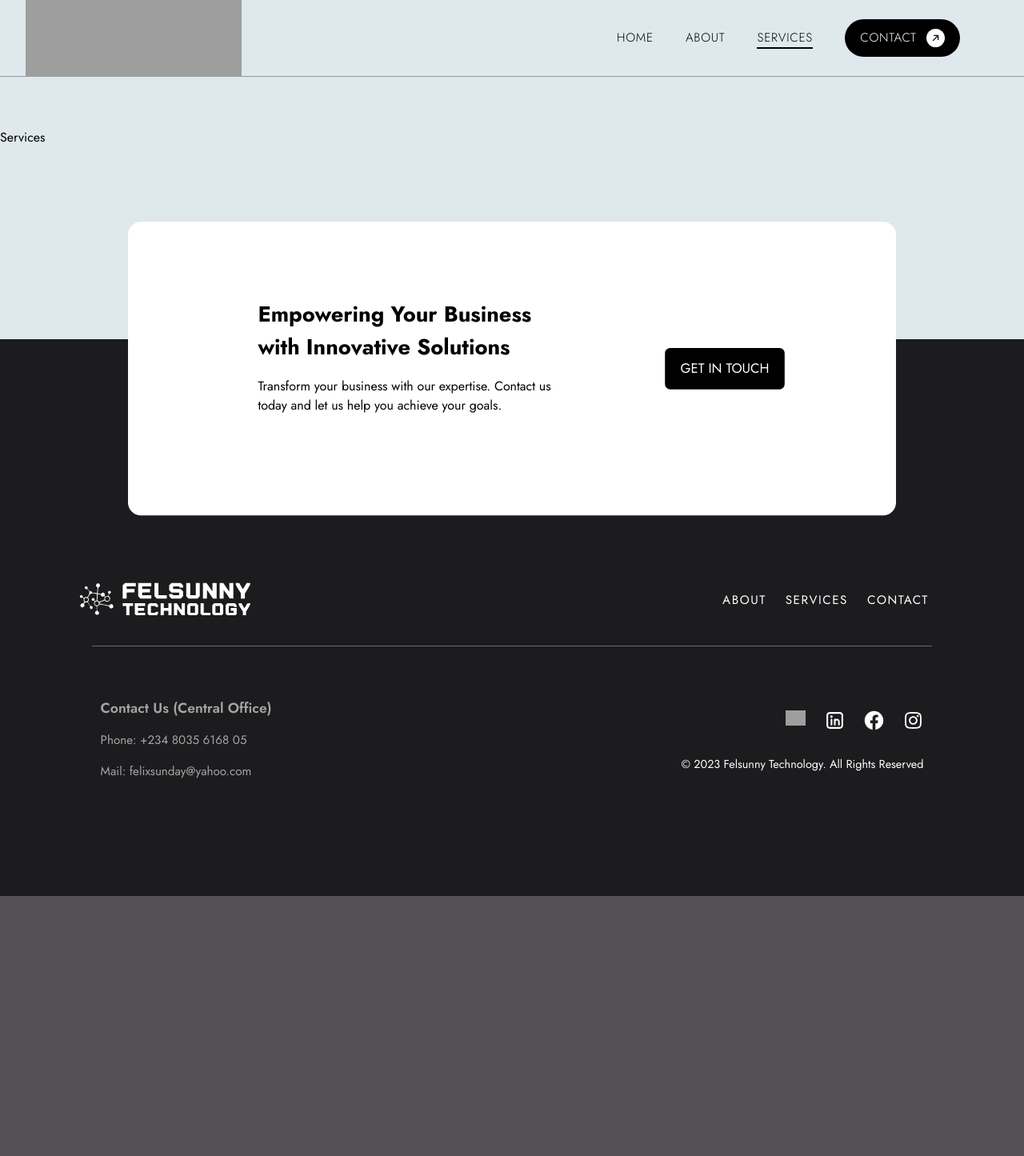
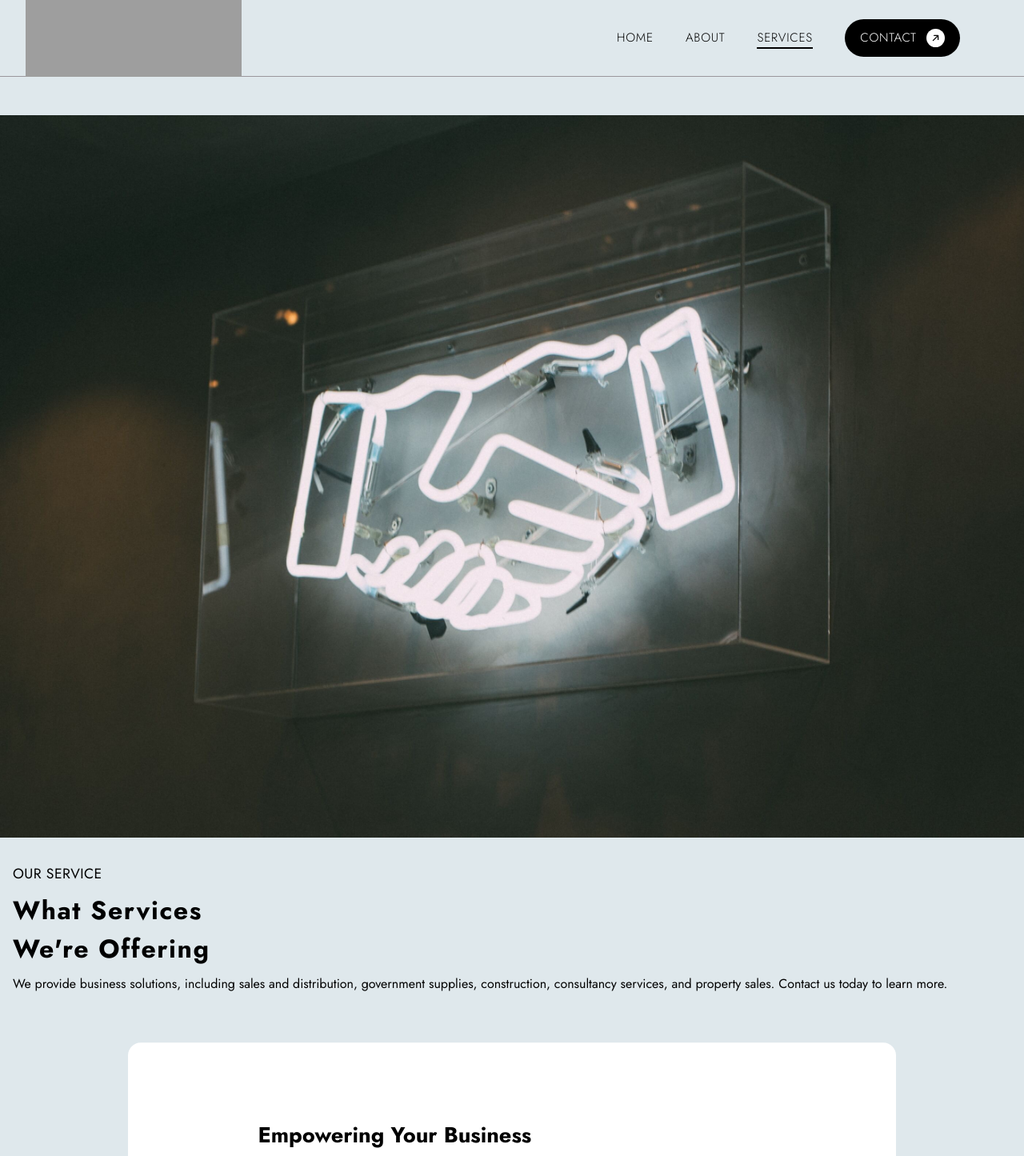
Before and after one commit to NIKO-DEV06/Felsunny-Technology, a Next.js app: page /services in a window 1280 px wide. Shown: the top 1445 px of the page at 80% size. Before the commit the page ends 1120 px from the top, so only its background shows below. Built offline with nearby package versions, Linux system fonts and the light colour scheme; grey boxes are pictures that could not be loaded.

Commit message:
started services page

```diff
--- a/components/About.jsx
+++ b/components/About.jsx
@@ -28,7 +28,7 @@
     visible: { opacity: 1, transition: { duration: 1 } },
   };
   return (
-    <main className="pt-[7.5rem] md:pt-[9rem] pb-[13rem] bg-[#dfe8ec]">
+    <main className="pt-[3rem] md:pt-[9rem] pb-[13rem] bg-[#dfe8ec]">
       <div className="">
         <motion.div initial="hidden" animate="visible" variants={variants}>
           <Image
@@ -36,7 +36,7 @@
             alt="about"
             width={300}
             heght={300}
-            className="mx-auto w-full md:w-auto"
+            className="mx-auto w-full md:w-[30rem]"
             priority
           />
         </motion.div>
--- a/components/Header.jsx
+++ b/components/Header.jsx
@@ -131,9 +131,7 @@
             </motion.div>
           </div>
           <motion.div
-            initial="hidden"
-            animate="visible"
-            variants={linkVariants}
+            whileTap={{ scale: 0.9 }}
             onClick={openNav}
             className="md:hidden flex items-center"
           >
@@ -158,7 +156,7 @@
                 alt="cancel-svg"
                 width={40}
                 height={40}
-                className="fixed right-[1.5rem] top-[1.5rem] z-50 z cursor-pointer"
+                className="fixed right-[1.5rem] top-[1.5rem] z-50 cursor-pointer"
               />
               <Link
                 onClick={closeNav}
--- a/components/Services.jsx
+++ b/components/Services.jsx
@@ -1,7 +1,41 @@
-import React from "react";
+import Image from "next/image";
+
+import services from "../images/services.jpg";
 
 const Services = () => {
-  return <main className="pt-[10rem] pb-[15rem] bg-[#dfe8ec]">Services</main>;
+  return (
+    <main className="pt-[3rem] md:pt-[9rem] pb-[13rem] bg-[#dfe8ec]">
+      <div>
+        <Image
+          src={services}
+          alt="services"
+          width={300}
+          heght={300}
+          className="mx-auto w-full md:w-auto"
+          priority
+        />
+      </div>
+
+      <div className="mx-[1rem]">
+        <div>
+          <p className="uppercase mt-[2rem] mb-[0.5rem] tracking-wide text-[1.1rem]">
+            our service
+          </p>
+          <h1 className="font-bold text-[2rem] tracking-wider">
+            What Services <br />
+            We're Offering
+          </h1>
+        </div>
+        <div>
+          <p className="mt-[0.5rem]">
+            We provide business solutions, including sales and distribution,
+            government supplies, construction, consultancy services, and
+            property sales. Contact us today to learn more.
+          </p>
+        </div>
+      </div>
+    </main>
+  );
 };
 
 export default Services;
```
Also changed, not shown: images/services.jpg (added).
